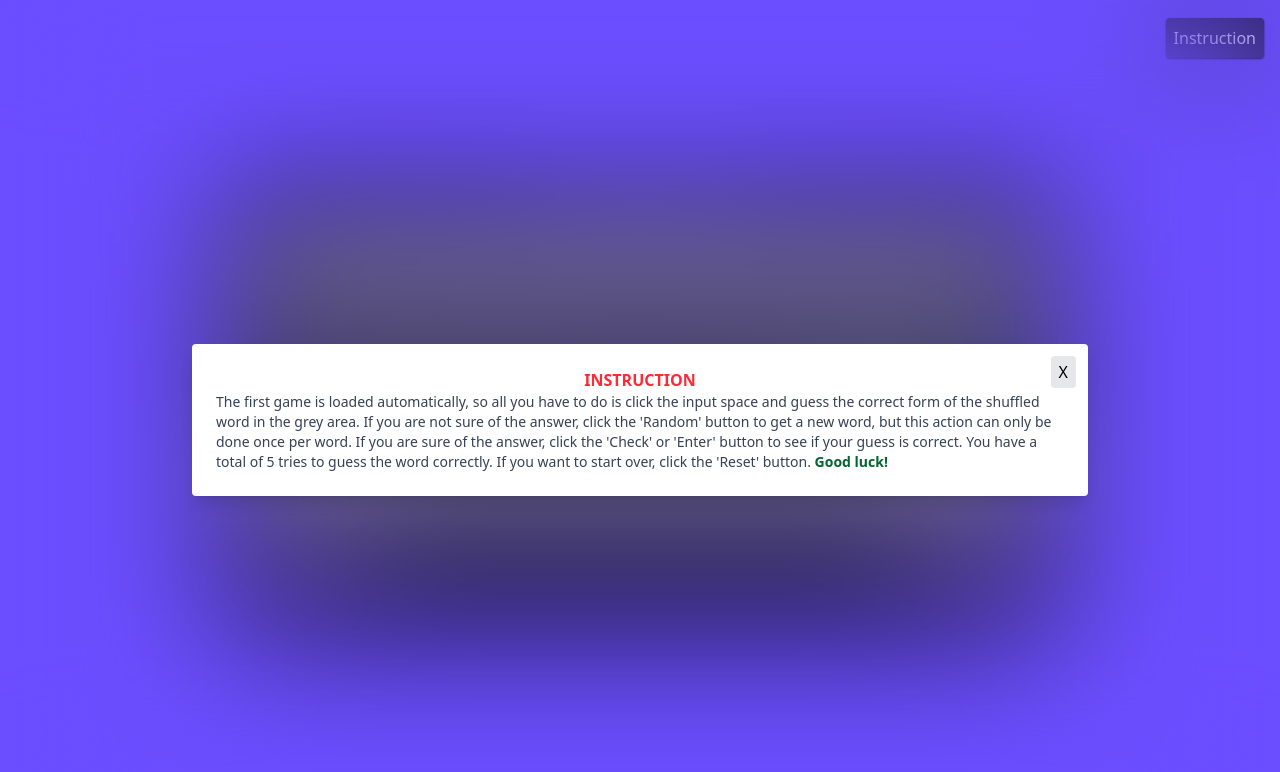
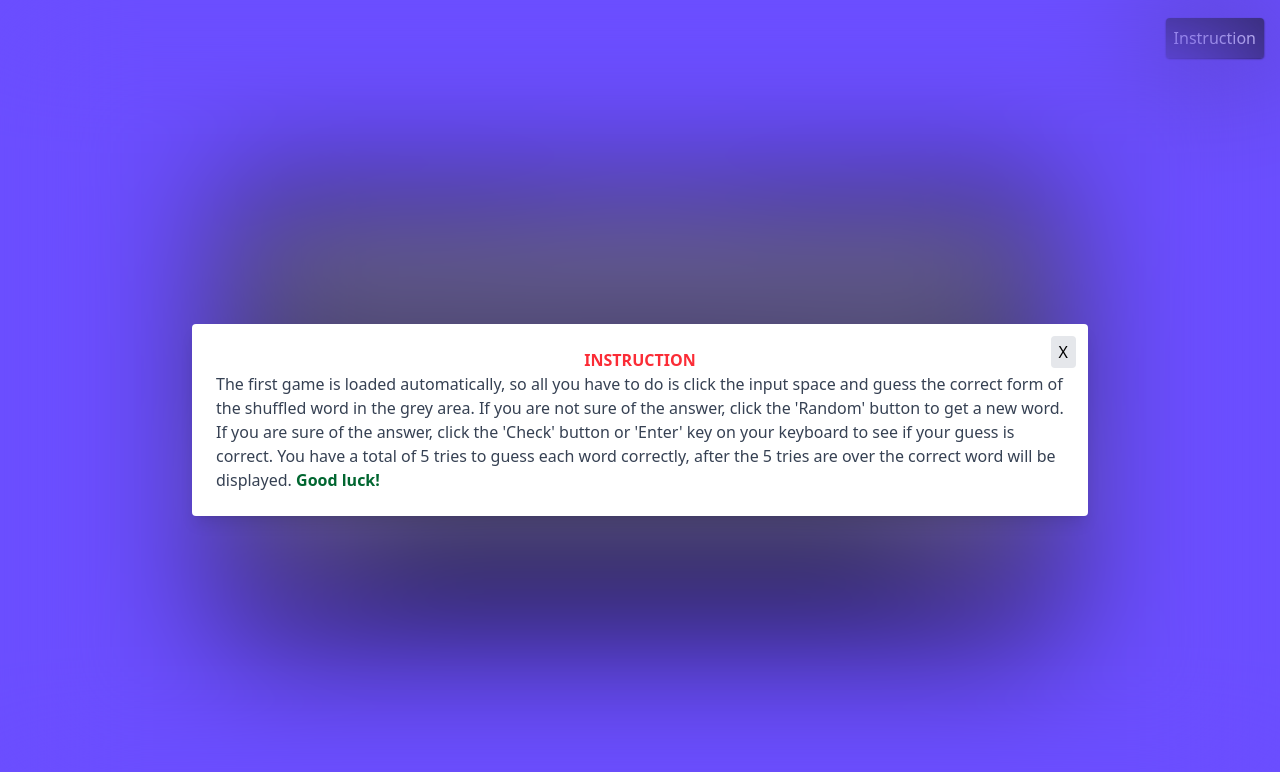
Before and after one commit to CoderKhay/Word-Scramble, a website built with Vite: page index.html in a window 1280 px wide. Both pictures are taken after a click on the button "Instruction". Built offline with nearby package versions, Linux system fonts and the light colour scheme.

Commit message:
Deleted some unneceesry sentences from the README.md file and the instruction container

```diff
--- a/index.html
+++ b/index.html
@@ -36,15 +36,12 @@
         <h4 class="text-red-500 text-center font-semibold select-none">
           INSTRUCTION
         </h4>
-        <p class="instruction text-sm text-gray-700 select-none">
+        <p class="instruction text- md text-gray-700 select-none">
           The first game is loaded automatically, so all you have to do is click
           the input space and guess the correct form of the shuffled word in the
           grey area. If you are not sure of the answer, click the 'Random'
-          button to get a new word, but this action can only be done once per
-          word. If you are sure of the answer, click the 'Check' or 'Enter'
-          button to see if your guess is correct. You have a total of 5 tries to
-          guess the word correctly. If you want to start over, click the 'Reset'
-          button.
+          button to get a new word. If you are sure of the answer, click the 'Check' button or 'Enter' key on your keyboard to see if your guess is correct. You have a total of 5 tries to
+          guess each word correctly, after the 5 tries are over the correct word will be displayed.
           <span class="text-green-800 font-semibold">Good luck!</span>
         </p>
       </div>
```
Also changed, not shown: README.md.
